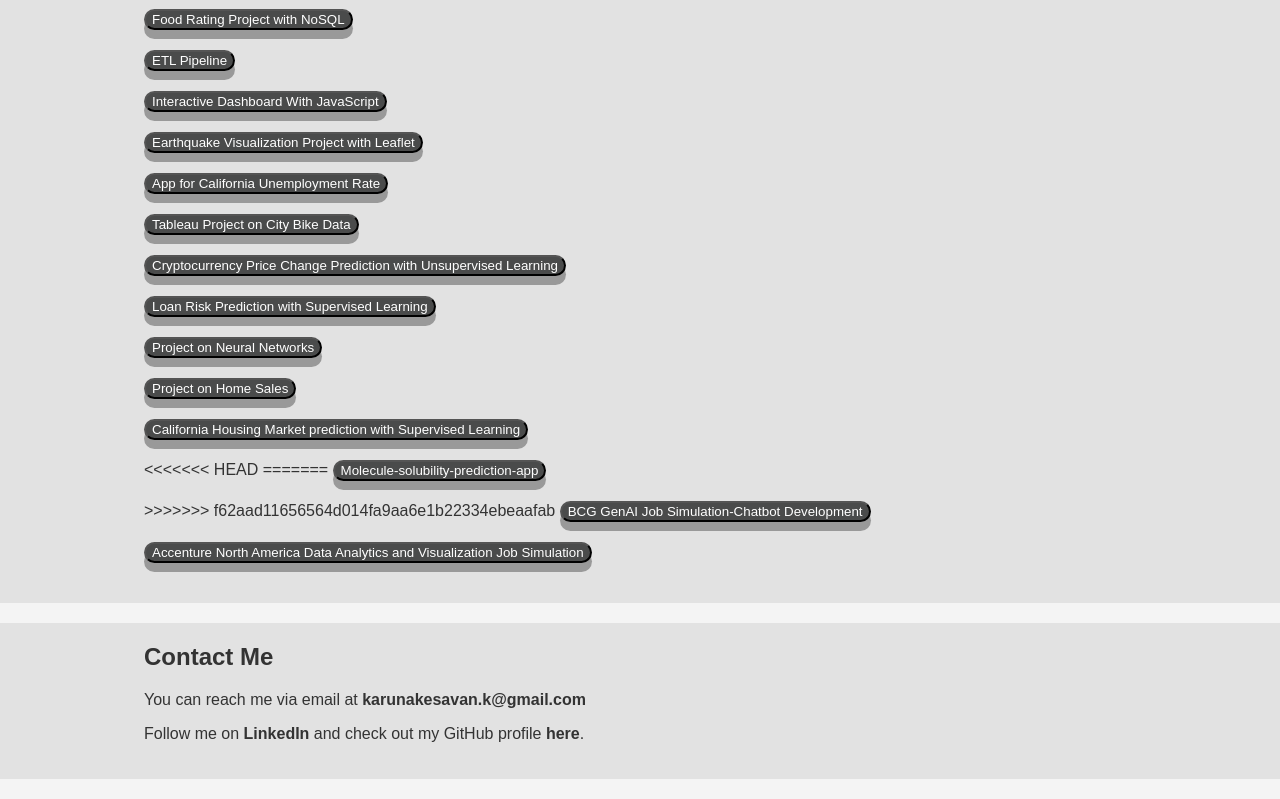
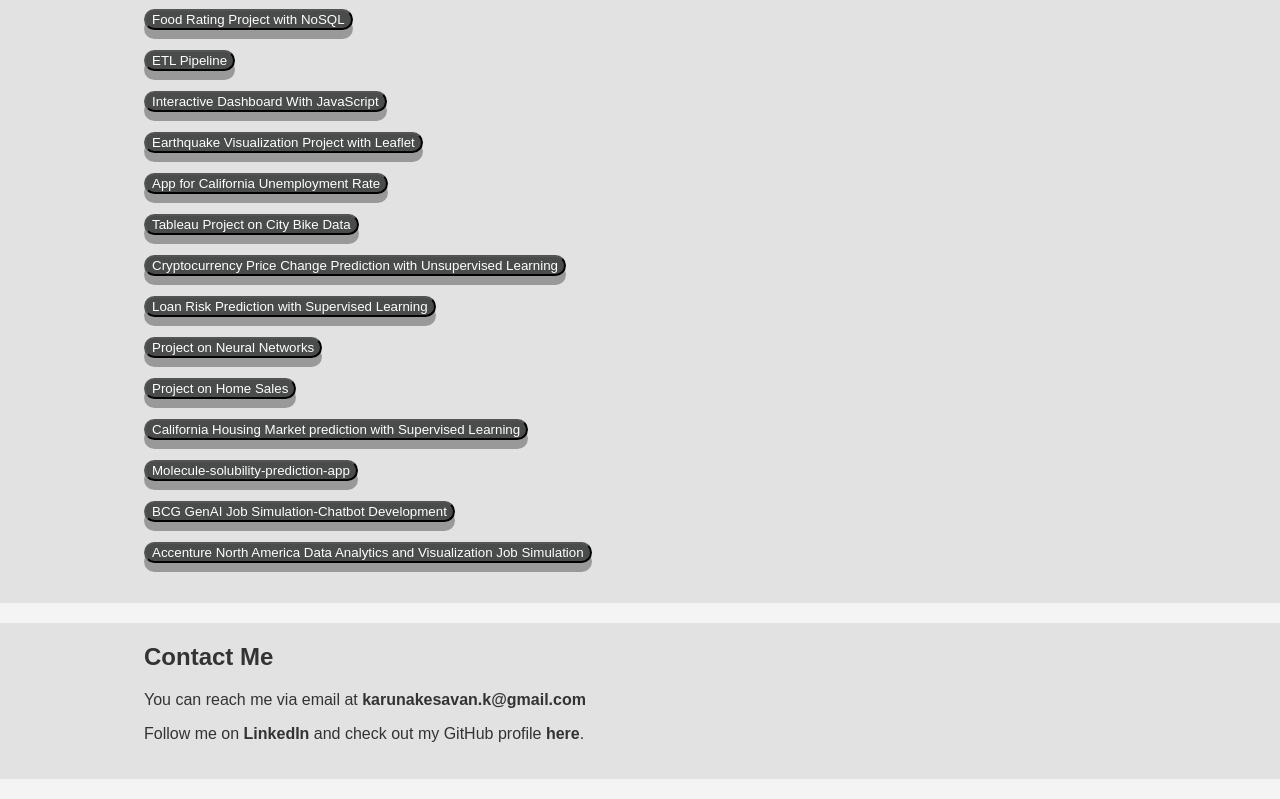
Before and after one commit to karurathi2010/github_portfolio, a plain HTML site: page index.html in a window 1280 px wide. Shown: the part 1998-2797 px from the top of the page. Drawn offline with Linux system fonts and the light colour scheme.

Commit message:
Update index.html

```diff
--- a/index.html
+++ b/index.html
@@ -473,8 +473,6 @@
             </div>
 
             <div class="project-item">
-<<<<<<< HEAD
-=======
                 <button class="collapsible-button">Molecule-solubility-prediction-app</button>
                 <div class="collapsible-content">
                 <p>The objective of this project is to predict the solubility of molecules. Its primary beneficiaries are biologists and chemists, enabling them to understand whether a molecule is soluble in water or other solvents using logS values.<br>The key processes involved in this project are as follows:</p>
@@ -495,7 +493,6 @@
             </div>
 
             <div class="project-item">
->>>>>>> f62aad11656564d014fa9aa6e1b22334ebeaafab
                 <button class="collapsible-button">BCG GenAI Job Simulation-Chatbot Development</button>
                 <div class="collapsible-content">
                     <ul>
```
